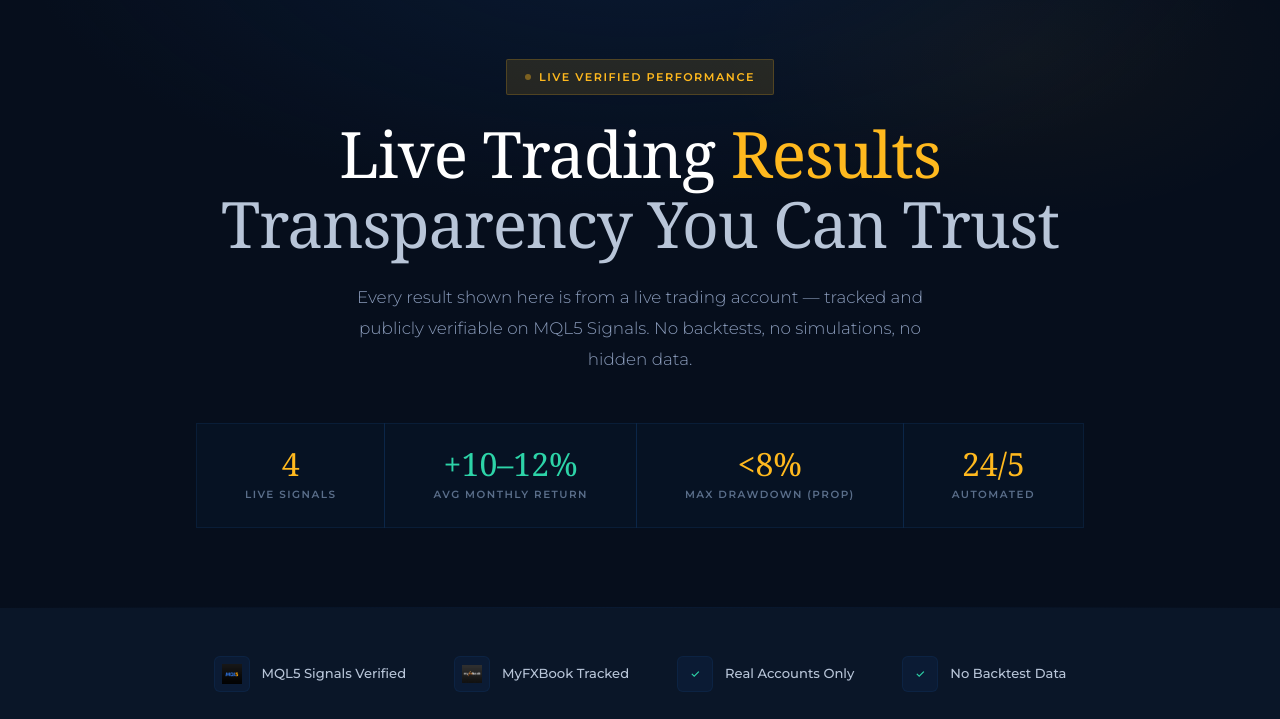
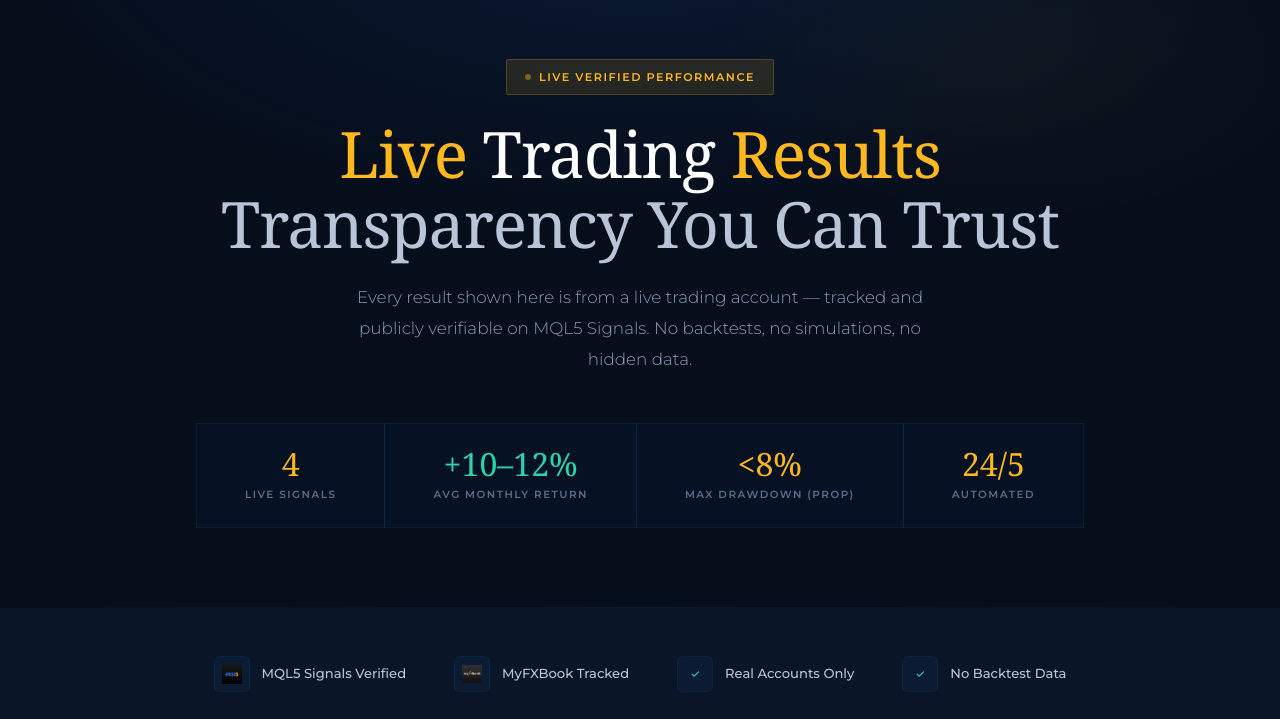
Before and after one commit to husskhan25/SwiftCapEAs, a plain HTML site: page results.html in a window 1280 px wide. Shown: the part 81-800 px from the top of the page. Drawn offline with Linux system fonts and the light colour scheme.

Commit message:
Update results.html

```diff
--- a/results.html
+++ b/results.html
@@ -593,7 +593,7 @@
         Live Verified Performance
       </div>
       <h1>
-        Live Trading <span class="gold">Results</span><br>
+        <span class="gold">Live</span> Trading <span class="gold">Results</span><br>
         <span class="thin">Transparency You Can Trust</span>
       </h1>
       <p class="page-hero-desc">
```
